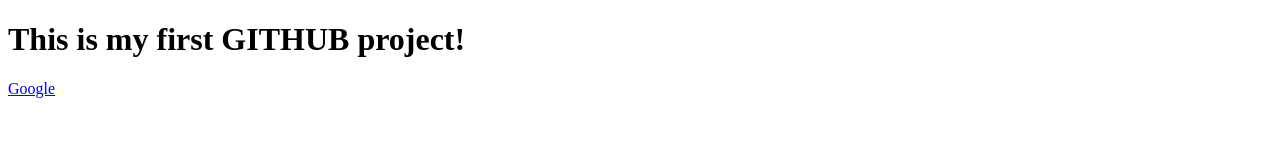
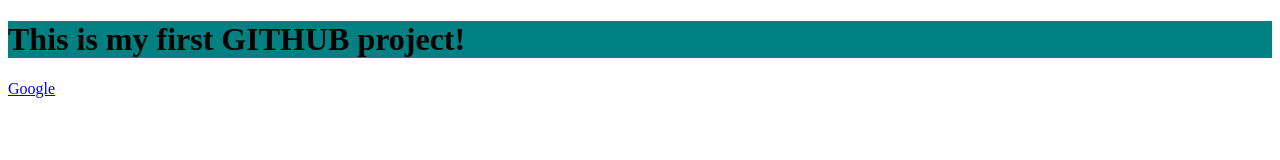
Before and after one commit to cchosta1165/fewd-jan21, a plain HTML site: page index.html in a window 1280 px wide. Drawn offline with Linux system fonts and the light colour scheme.

Commit message:
linking style.css

```diff
--- a/index.html
+++ b/index.html
@@ -4,6 +4,7 @@
     <meta charset="UTF-8">
     <meta name="viewport" content="width=device-width, initial-scale=1.0">
     <title>Document</title>
+    <link rel="stylesheet" href="style.css">
 </head>
 <body>
 
--- /dev/null
+++ b/style.css
@@ -0,0 +1,3 @@
+h1 {
+    background-color: teal;
+}
```
